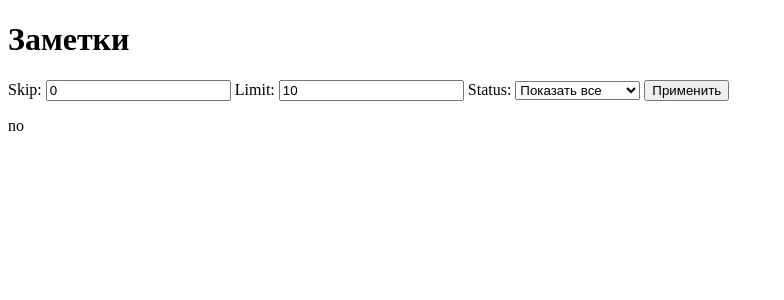
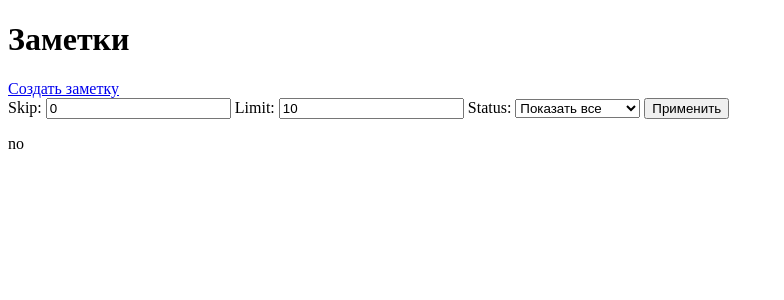
Before and after one commit to vasechkinn/orm_todo, a FastAPI app: page / in a window 1280 px wide. Shown: the top 300 px of the page, without its empty margins (0-784 px from the left). Run offline with FastAPI, Linux system fonts and the light colour scheme.

Commit message:
feat: перенаправление на страницу добавления

```diff
--- a/templates/index.html
+++ b/templates/index.html
@@ -11,6 +11,10 @@
     <h1>
         Заметки
     </h1>
+
+    <div>
+        <a href="/todos/new">Создать заметку</a>
+    </div>
 
     <form method="get" action="/" id="filter_form">
         <label> Skip:
```
